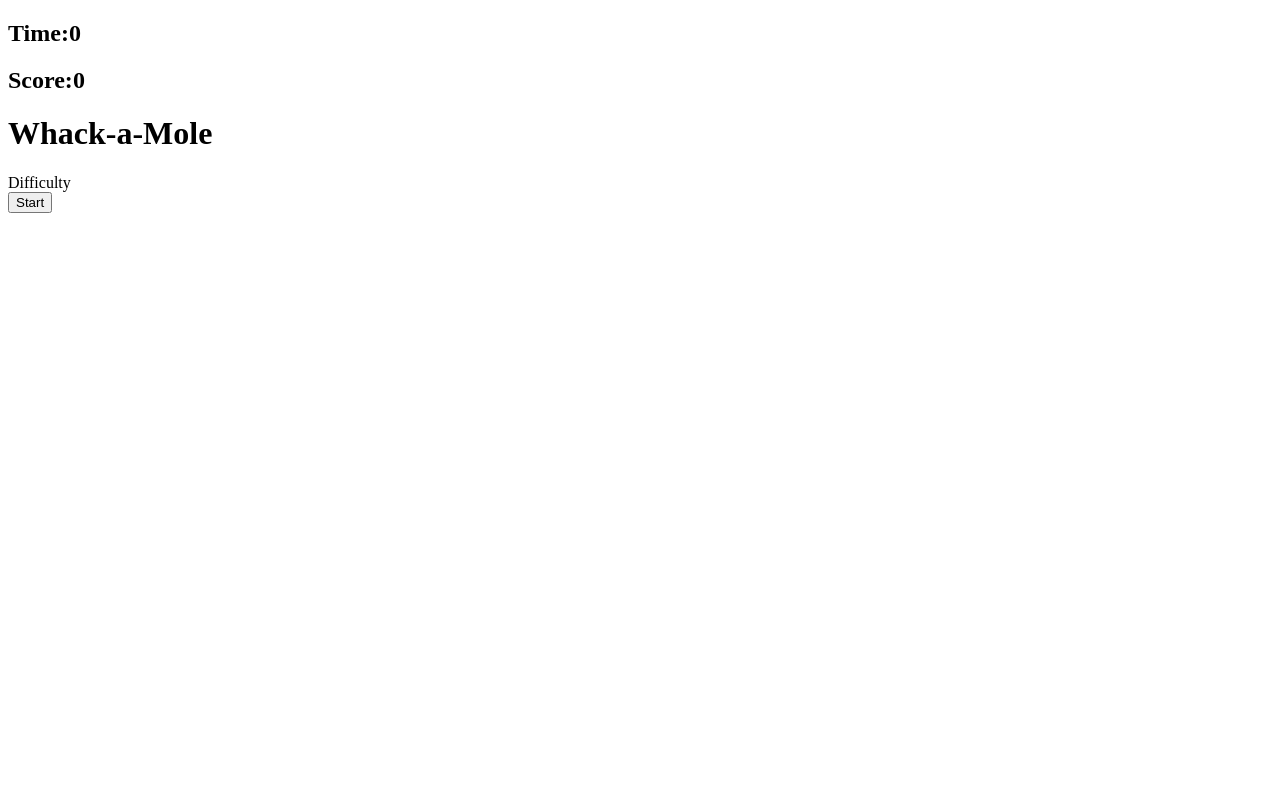
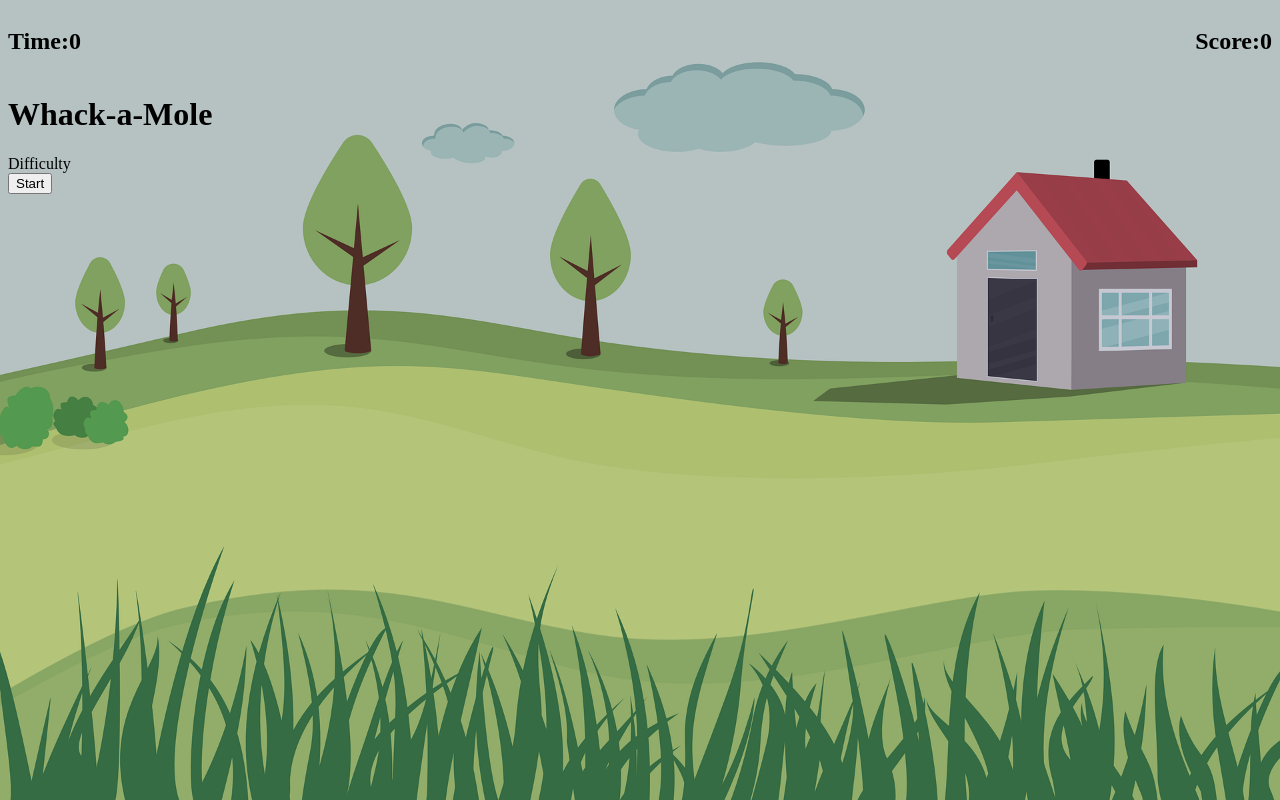
Before and after one commit to JacquelineQ/Whack-a-Mole, a plain HTML site: page index.html in a window 1280 px wide. Drawn offline with Linux system fonts and the light colour scheme.

Commit message:
set background and header positioning

```diff
--- a/index.html
+++ b/index.html
@@ -8,20 +8,27 @@
     <title>Whack-a-Mole</title>
 </head>
 <body>
+
+    <!-- SCORE TIMER HEADER  -->
     <header id="scoreboard">
-        <div>
-            <h2>Time:<span id="timer">0</span></h2>
+        <div id="timer">
+            <h2>Time:<span id="timer-display">0</span></h2>
         </div>
-        <div>
-            <h2>Score:<span id="score">0</span></h2>
+        <div id="score">
+            <h2>Score:<span id="score-display">0</span></h2>
         </div>
     </header>
+
+
+    <!-- START BOARD -->
     <card class="start-board">
             <h1 id="title">Whack-a-Mole</h1>
-            <div id="difficulty">Difficulty</div>
-            <button id="start-button">Start</button>
+            <div id="difficulty" class="button">Difficulty</div>
+            <button id="start-button" class="button">Start</button>
     </card>
 
+
+    <!-- GAME BOARD  -->
     <div class="game-board">
         <div class="hole" id="hole1">
             <div class="mole" id="mole1"></div>
--- a/src/styles.css
+++ b/src/styles.css
@@ -0,0 +1,19 @@
+html {
+  background: url('../assets/background.png') no-repeat center center fixed;
+    /* why background and not background img? */
+    box-sizing: border-box;
+    -webkit-background-size: cover;
+    -moz-background-size: cover;
+    -o-background-size: cover;
+    background-size: cover;
+    z-index:0;
+    overflow: hidden;
+}
+
+/* Header score and timer */
+
+#scoreboard {
+    display: flex;
+    flex-direction: row;
+    justify-content: space-between;
+}
```
